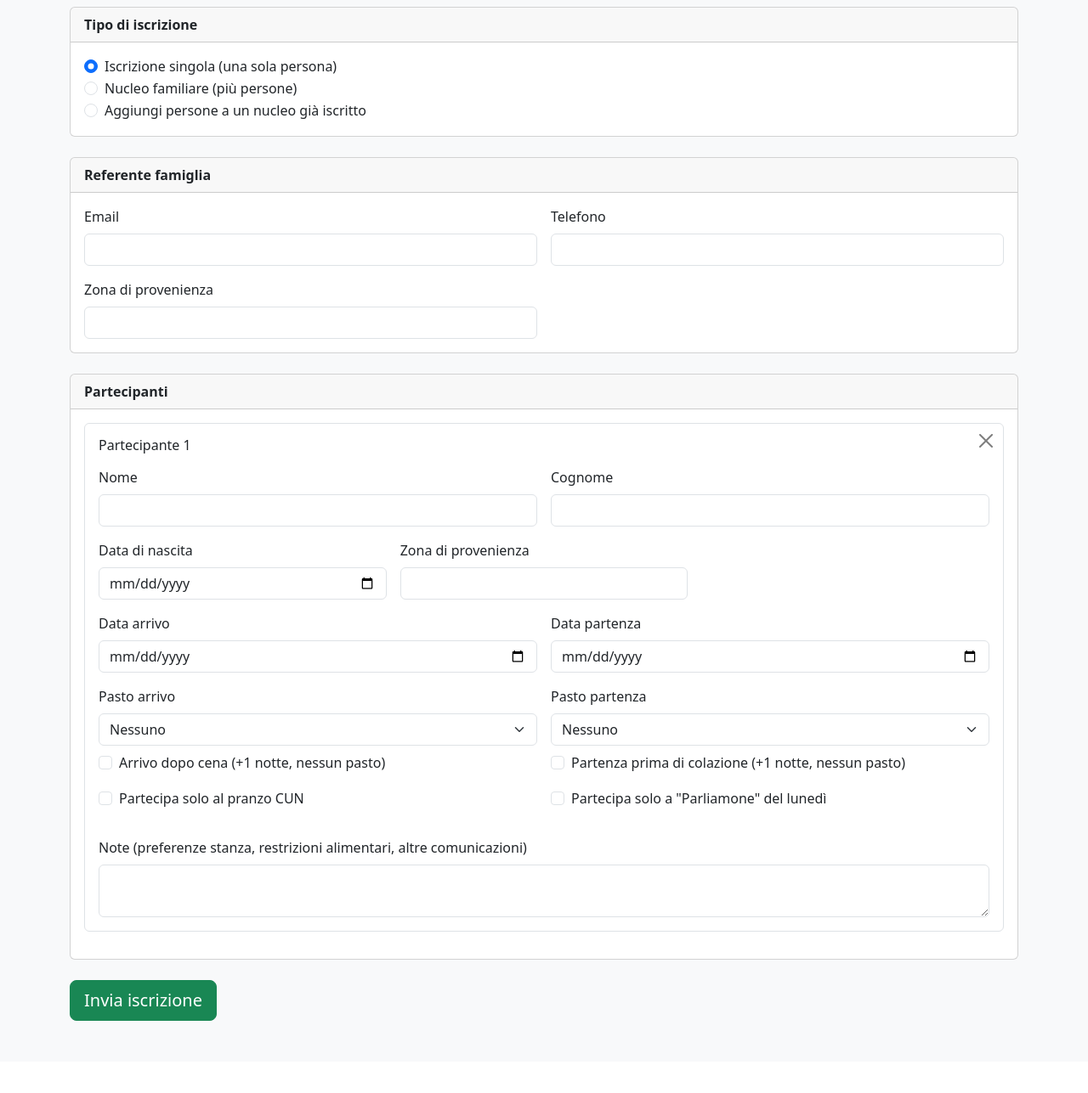
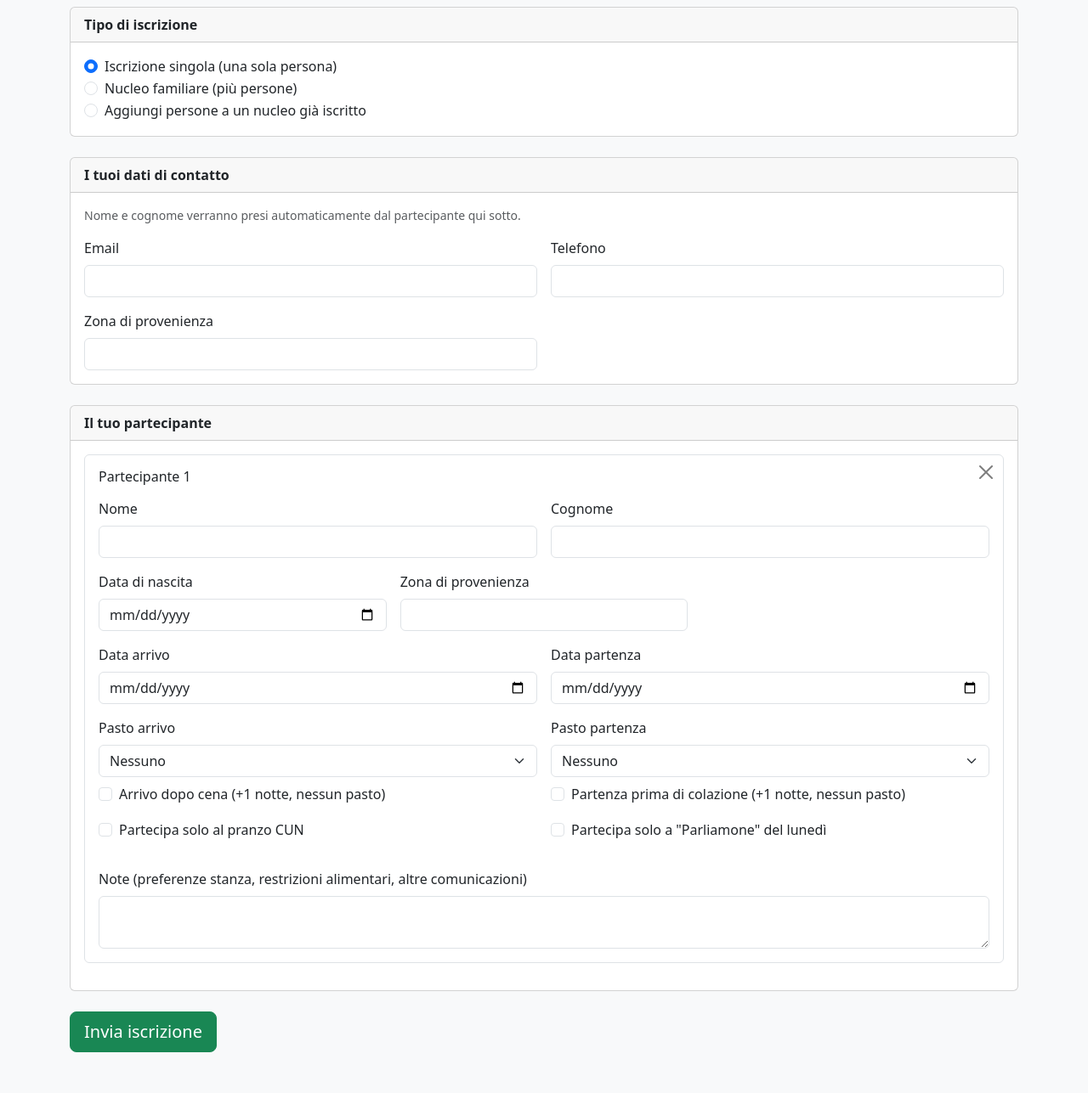
Before and after one commit to MNC00/cun-fest-iscrizioni, a FastAPI app: page /iscriviti in a window 1280 px wide. Shown: the part 193-1480 px from the top of the page at 85% size. Before the commit the page ends 1395 px from the top, so only its background shows below. Run offline with FastAPI, Linux system fonts and the light colour scheme.

Commit message:
fix: make registration form type switch visually distinct and disable hidden fields
Co-authored-by: Copilot <223556219+Copilot@users.noreply.github.com>

```diff
--- a/static/js/form_iscrizione.js
+++ b/static/js/form_iscrizione.js
@@ -77,21 +77,56 @@ document.addEventListener("DOMContentLoaded", function () {
     const campoFamigliaEsistente = document.querySelector(".campo-famiglia-esistente");
     const inputFamigliaEsistente = campoFamigliaEsistente.querySelector("input");
     const inputReferenteEmail = document.querySelector('input[name="referente_email"]');
+    const titoloSezioneReferente = document.getElementById("titolo-sezione-referente");
+    const sottotitoloSezioneReferente = document.getElementById("sottotitolo-sezione-referente");
+    const titoloSezionePartecipanti = document.getElementById("titolo-sezione-partecipanti");
+
+    const TESTI_MODALITA = {
+        singola: {
+            titoloReferente: "I tuoi dati di contatto",
+            sottotitoloReferente: "Nome e cognome verranno presi automaticamente dal partecipante qui sotto.",
+            titoloPartecipanti: "Il tuo partecipante",
+        },
+        famiglia: {
+            titoloReferente: "Referente del nucleo familiare",
+            sottotitoloReferente: "Questi dati identificano la famiglia e verranno usati per le comunicazioni.",
+            titoloPartecipanti: "Partecipanti della famiglia",
+        },
+        estensione: {
+            titoloReferente: "Identifica il tuo nucleo familiare",
+            sottotitoloReferente: "Inserisci l'email usata per la prima iscrizione: i nuovi partecipanti verranno aggiunti a quella famiglia.",
+            titoloPartecipanti: "Nuovi partecipanti da aggiungere al nucleo",
+        },
+    };
 
     function getTipoIscrizione() {
         const scelto = document.querySelector('input[name="tipo_iscrizione"]:checked');
         return scelto ? scelto.value : "singola";
     }
 
+    function impostaSezione(elementi, mostra) {
+        elementi.forEach((el) => {
+            el.classList.toggle("d-none", !mostra);
+            el.querySelectorAll("input, select, textarea").forEach((campo) => {
+                campo.disabled = !mostra;
+            });
+        });
+    }
+
     function aggiornaTipoIscrizione() {
         const tipo = getTipoIscrizione();
+        const testi = TESTI_MODALITA[tipo] || TESTI_MODALITA.singola;
 
-        campiReferenteNome.forEach((el) => el.classList.toggle("d-none", tipo !== "famiglia"));
-        campiReferenteContatto.forEach((el) => el.classList.toggle("d-none", tipo === "estensione"));
-        campoFamigliaEsistente.classList.toggle("d-none", tipo !== "estensione");
+        impostaSezione(campiReferenteNome, tipo === "famiglia");
+        impostaSezione(campiReferenteContatto, tipo !== "estensione");
+        impostaSezione([campoFamigliaEsistente], tipo === "estensione");
 
         inputFamigliaEsistente.required = tipo === "estensione";
         inputReferenteEmail.required = tipo !== "estensione";
+
+        titoloSezioneReferente.textContent = testi.titoloReferente;
+        sottotitoloSezioneReferente.textContent = testi.sottotitoloReferente;
+        titoloSezionePartecipanti.textContent = testi.titoloPartecipanti;
 
         btnAggiungi.classList.toggle("d-none", tipo === "singola");
 
--- a/templates/form_iscrizione.html
+++ b/templates/form_iscrizione.html
@@ -36,8 +36,10 @@
 
         <!-- Sezione Referente -->
         <div class="card mb-4">
-            <div class="card-header fw-bold">Referente famiglia</div>
-            <div class="card-body row g-3">
+            <div class="card-header fw-bold" id="titolo-sezione-referente">Referente famiglia</div>
+            <div class="card-body">
+                <p class="text-muted small" id="sottotitolo-sezione-referente"></p>
+                <div class="row g-3">
                     <div class="col-md-6 campo-referente-nome">
                         <label class="form-label">Nome</label>
                         <input type="text" class="form-control" name="referente_nome">
@@ -65,11 +67,12 @@
                     </div>
                 </div>
             </div>
+        </div>
 
         <!-- Sezione Partecipanti -->
         <div class="card mb-4">
             <div class="card-header d-flex justify-content-between align-items-center">
-                <span class="fw-bold">Partecipanti</span>
+                <span class="fw-bold" id="titolo-sezione-partecipanti">Partecipanti</span>
                 <button type="button" class="btn btn-sm btn-primary" id="btn-aggiungi-partecipante">
                     + Aggiungi partecipante
                 </button>
@@ -178,6 +181,6 @@
 </template>
 
 <script src="https://cdn.jsdelivr.net/npm/bootstrap@5.3.3/dist/js/bootstrap.bundle.min.js"></script>
-<script src="{{ url_for('static', path='/js/form_iscrizione.js') }}"></script>
+<script src="{{ url_for('static', path='/js/form_iscrizione.js') }}?v=2"></script>
 </body>
 </html>
```
Lines whose indentation alone changed are shown as unchanged.
